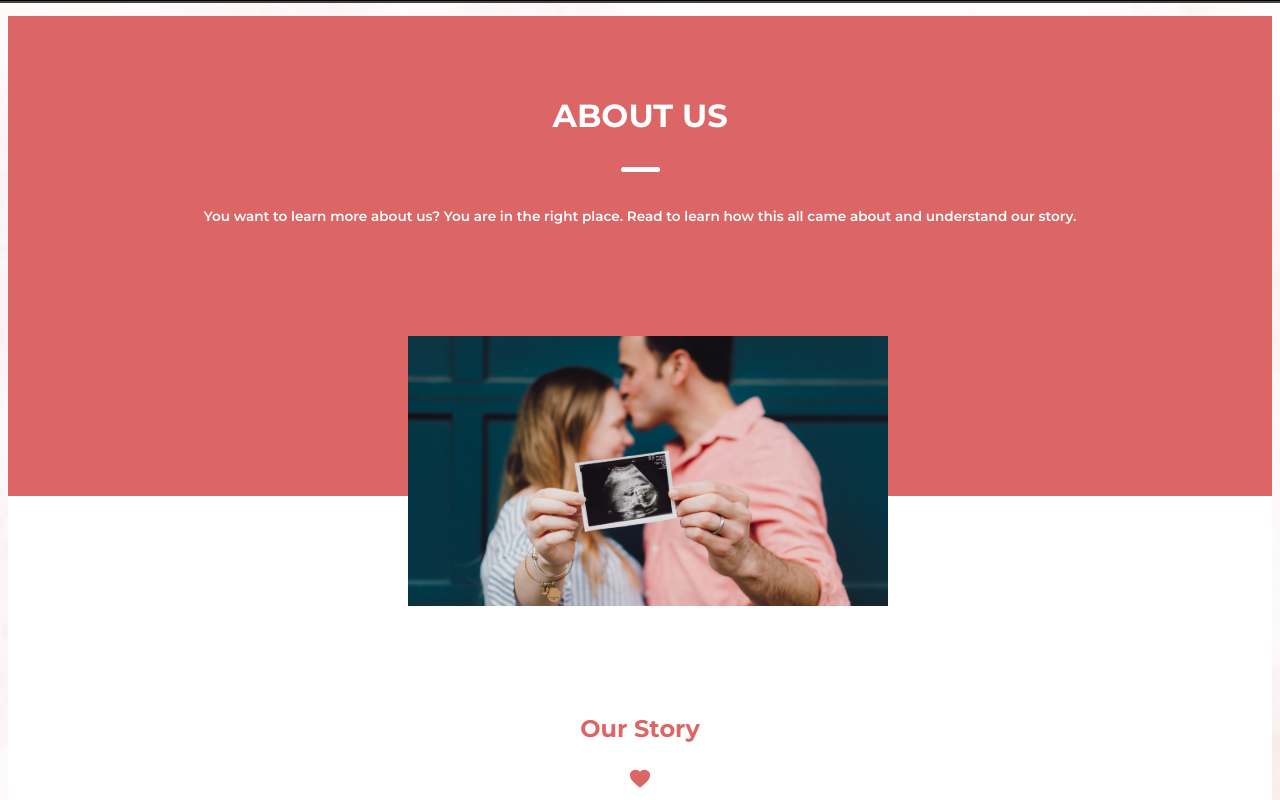
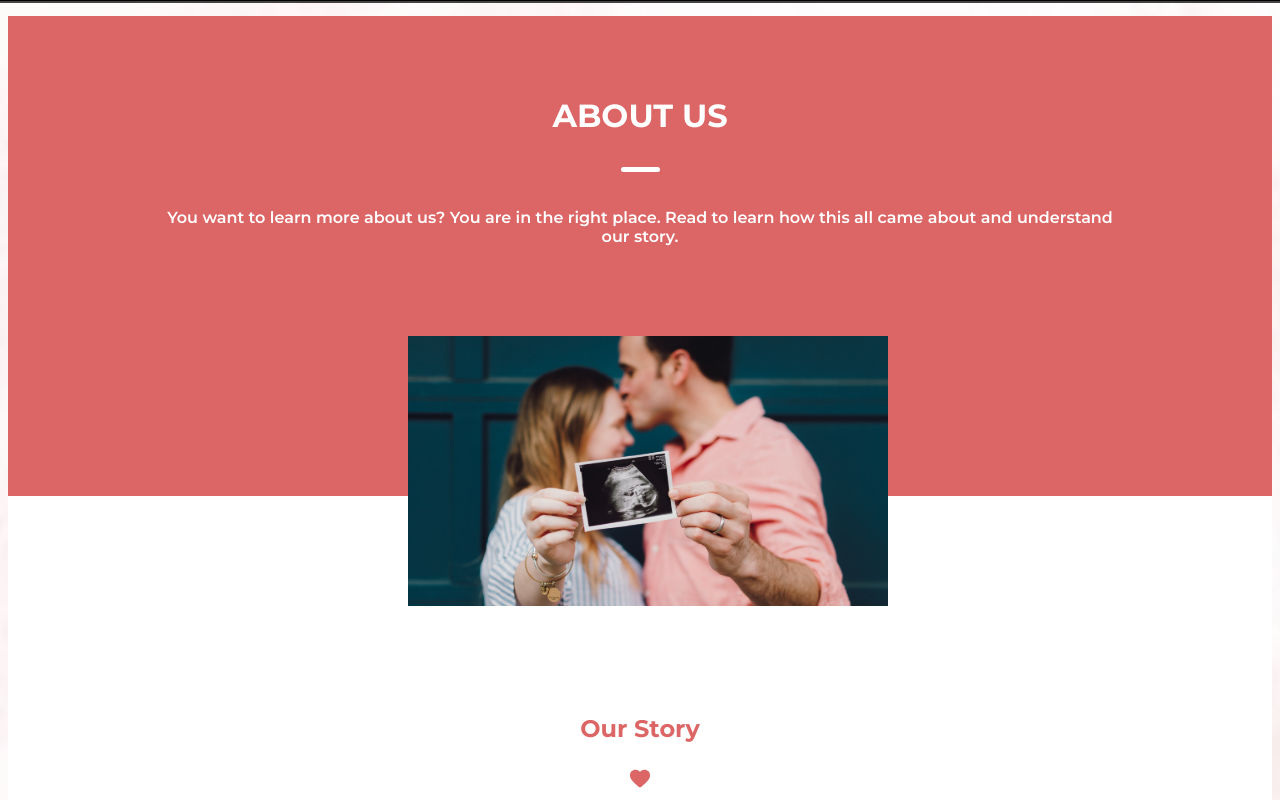
Before and after one commit to Perpy-del/Kiciti, a React (Create React App) app: page /About in a window 1280 px wide. Shown: the top 800 px of the page. Built offline with nearby package versions, Linux system fonts and the light colour scheme.

Commit message:
Made a few changes

```diff
--- a/src/pages/About/about.css
+++ b/src/pages/About/about.css
@@ -287,9 +287,9 @@
 
     .aboutus h4 {
         padding-bottom: 2rem;
-        font-size: 0.85rem;
+        font-size: 1rem;
         font-weight: 600;
-        width: 30rem;
+        /* width: 10rem; */
         margin: 0 auto;
         color: white;
     }
```
